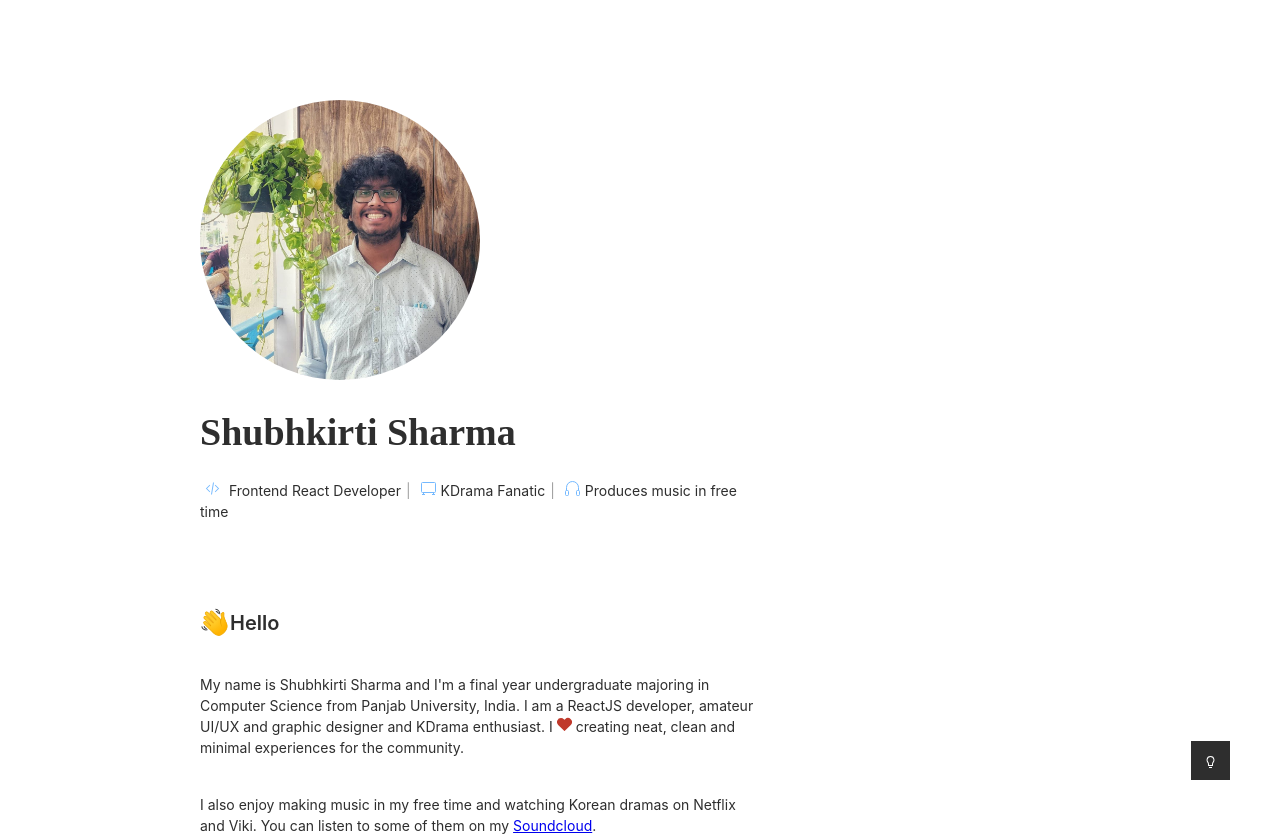
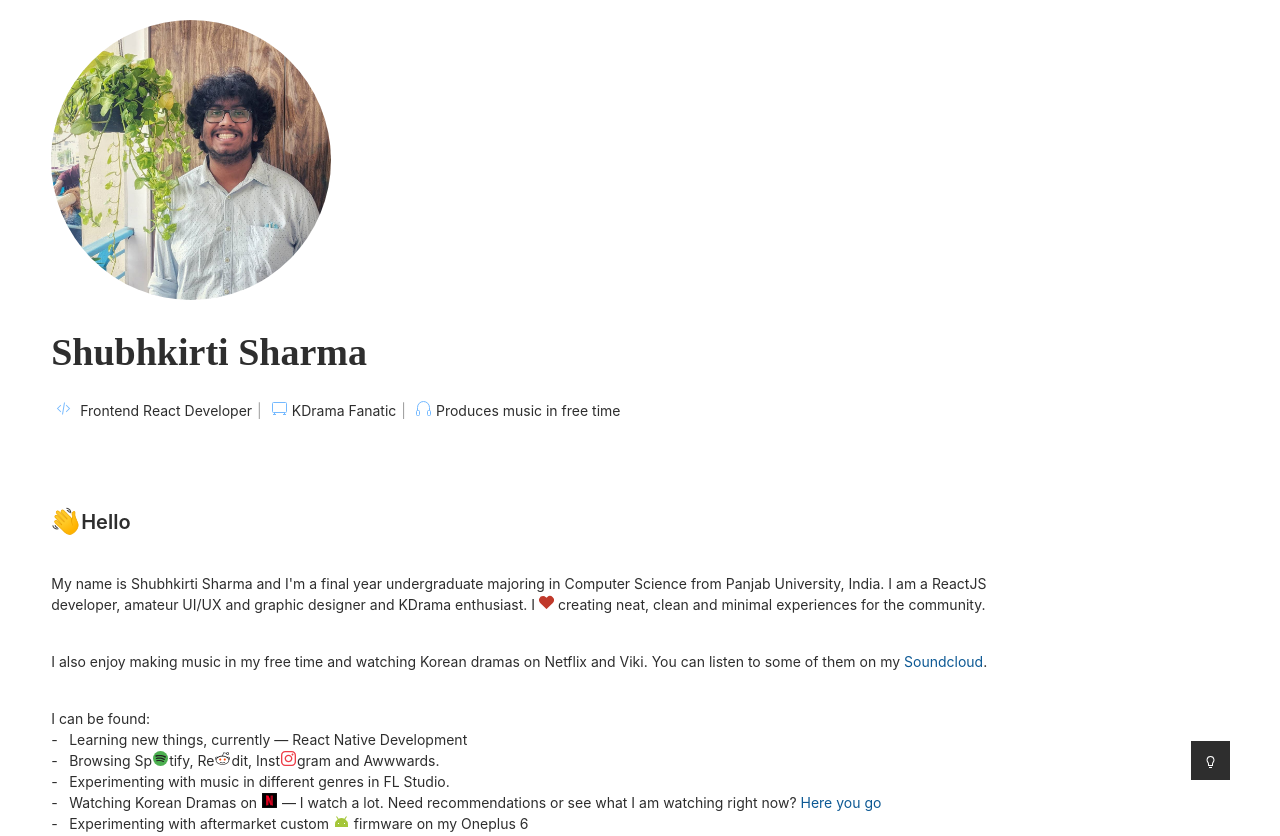
Before and after one commit to wowufoundme/setup, a React (Create React App) app: page / in a window 1280 px wide. Shown: the top 836 px of the page. Built offline with nearby package versions, Linux system fonts and the light colour scheme.

Commit message:
Update App.css

```diff
--- a/src/App.css
+++ b/src/App.css
@@ -3,7 +3,7 @@ html {
   --PRIMARY-TEXT-COLOR: #2e2e2e;
   --PRIMARY-GREY: #a1a1a1;
   --SECONDARY-GREY: #5a5a5a;
-  --PRIMARY-BLUE: #0599ff;
+  --ACCENT: #0d5994;
 }
 
 html[data-theme="dark"] {
@@ -11,11 +11,10 @@ html[data-theme="dark"] {
   --PRIMARY-TEXT-COLOR: #ffffff;
   --PRIMARY-GREY: #a1a1a1;
   --SECONDARY-GREY: #5a5a5a;
-  --PRIMARY-BLUE: #0599ff;
+  --ACCENT: #74b9ff;
 }
 
 .App {
-  min-width: 100vw;
   min-height: 100vh;
   background-color: var(--PRIMARY-BACKGROUND-COLOR);
   color: var(--PRIMARY-TEXT-COLOR);
@@ -23,9 +22,15 @@ html[data-theme="dark"] {
 }
 
 .container {
-  max-width: 960px;
+  max-width: 1024px;
   min-height: 100vh;
-  padding: 100px 200px;
+  padding: 100px 0 100px 200px;
+}
+
+@media all and (max-width: 1280px) {
+  .container {
+    padding: 2.5vh 1.8vw 0 4vw;
+  }
 }
 
 .themer {
@@ -42,3 +47,37 @@ html[data-theme="dark"] {
   bottom: 20px;
   right: 50px;
 }
+
+a,
+a:visited,
+a:active,
+a.bar {
+  text-decoration: none;
+  color: inherit;
+  color: var(--ACCENT);
+  transition: all 0.1s ease-in-out;
+}
+
+a.bar {
+  position: relative;
+  overflow: hidden;
+  display: inline-flex;
+}
+
+a.bar:after {
+  content: '';
+  position: absolute;
+  display: inline-block;
+  height: 1px;
+  width: 100%;
+  bottom: 0;
+  left: -100%;
+  opacity: 1;
+  background: var(--ACCENT);
+  transition: all .1s ease-in-out;
+}
+
+a.bar:hover:after {
+  opacity: 1;
+  left: 0;
+}
--- a/src/components/ThemeSwitcher.js
+++ b/src/components/ThemeSwitcher.js
@@ -7,7 +7,7 @@ const ThemeSwitcher = props => {
   const { theme, changeTheme } = props;
 
   return (
-    <button className='themer' onClick={changeTheme}>
+    <button className='themer' onClick={changeTheme} aria-label="theme switch">
     {
         theme === '' ?
         <svg viewBox="0 0 15 15" fill="none" xmlns="http://www.w3.org/2000/svg" width="15" height="15"><path d="M4.076 6.47L3.58 6.4l.495.07zm-.01.07l.495.07-.495-.07zm6.858-.07l-.495.07.495-.07zm.01.07l.495-.07-.495.07zM9.5 12.5v.5a.5.5 0 00.5-.5h-.5zm-4 0H5a.5.5 0 00.5.5v-.5zm-.745-3.347l.396-.306-.396.306zm5.49 0l-.396-.306.396.306zM6 15h3v-1H6v1zM3.58 6.4l-.01.07.99.14.01-.07-.99-.14zM7.5 3a3.959 3.959 0 00-3.92 3.4l.99.14A2.959 2.959 0 017.5 4V3zm3.92 3.4A3.959 3.959 0 007.5 3v1a2.96 2.96 0 012.93 2.54l.99-.14zm.01.07l-.01-.07-.99.14.01.07.99-.14zm-.79 2.989c.63-.814.948-1.875.79-2.99l-.99.142a2.951 2.951 0 01-.59 2.236l.79.612zM9 10.9v1.6h1v-1.599H9zm.5 1.1h-4v1h4v-1zm-3.5.5v-1.599H5V12.5h1zM3.57 6.47a3.951 3.951 0 00.79 2.989l.79-.612a2.951 2.951 0 01-.59-2.236l-.99-.142zM6 10.9c0-.823-.438-1.523-.85-2.054l-.79.612c.383.495.64.968.64 1.442h1zm3.85-2.054C9.437 9.378 9 10.077 9 10.9h1c0-.474.257-.947.64-1.442l-.79-.612z" fill="currentColor"></path></svg>
```
